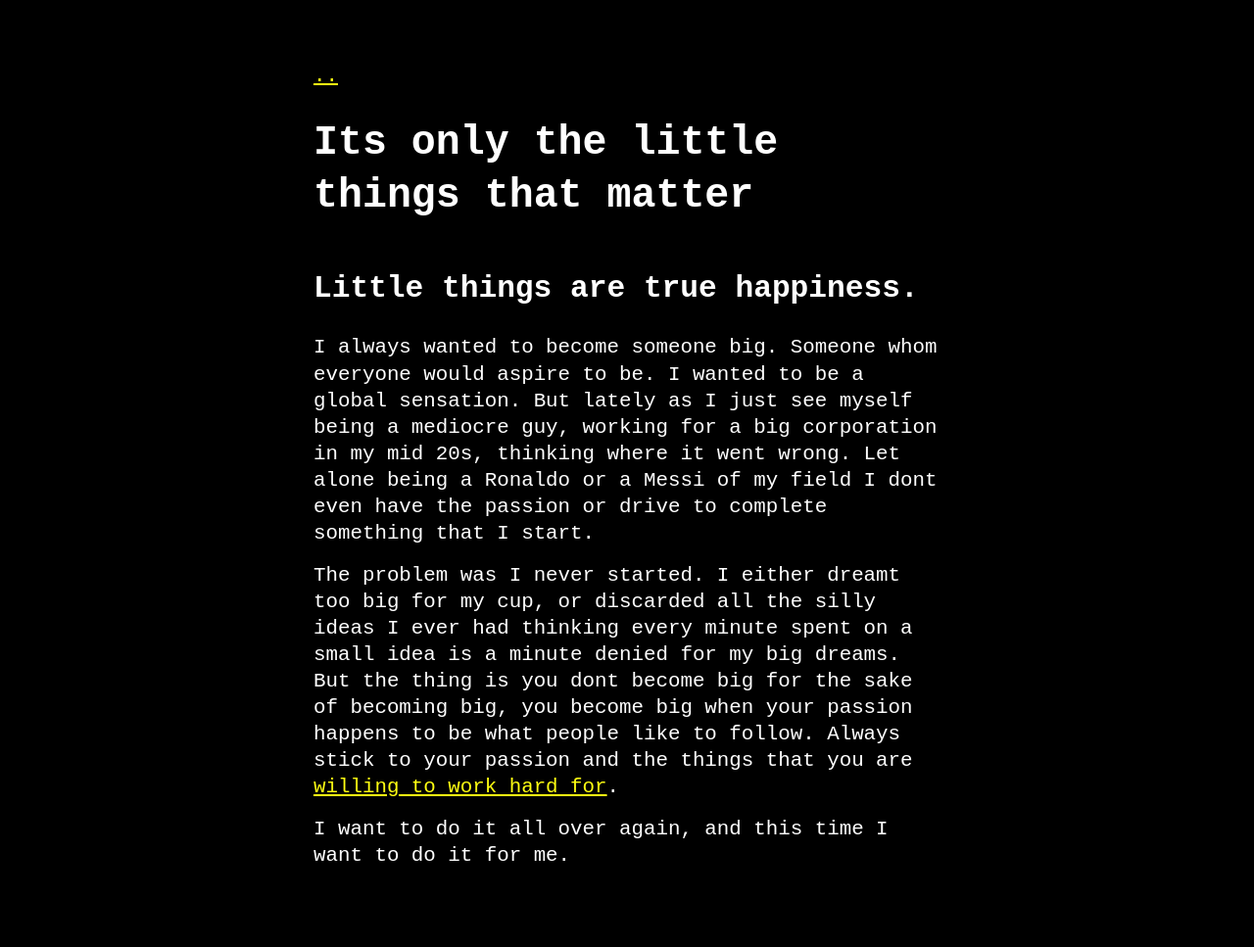
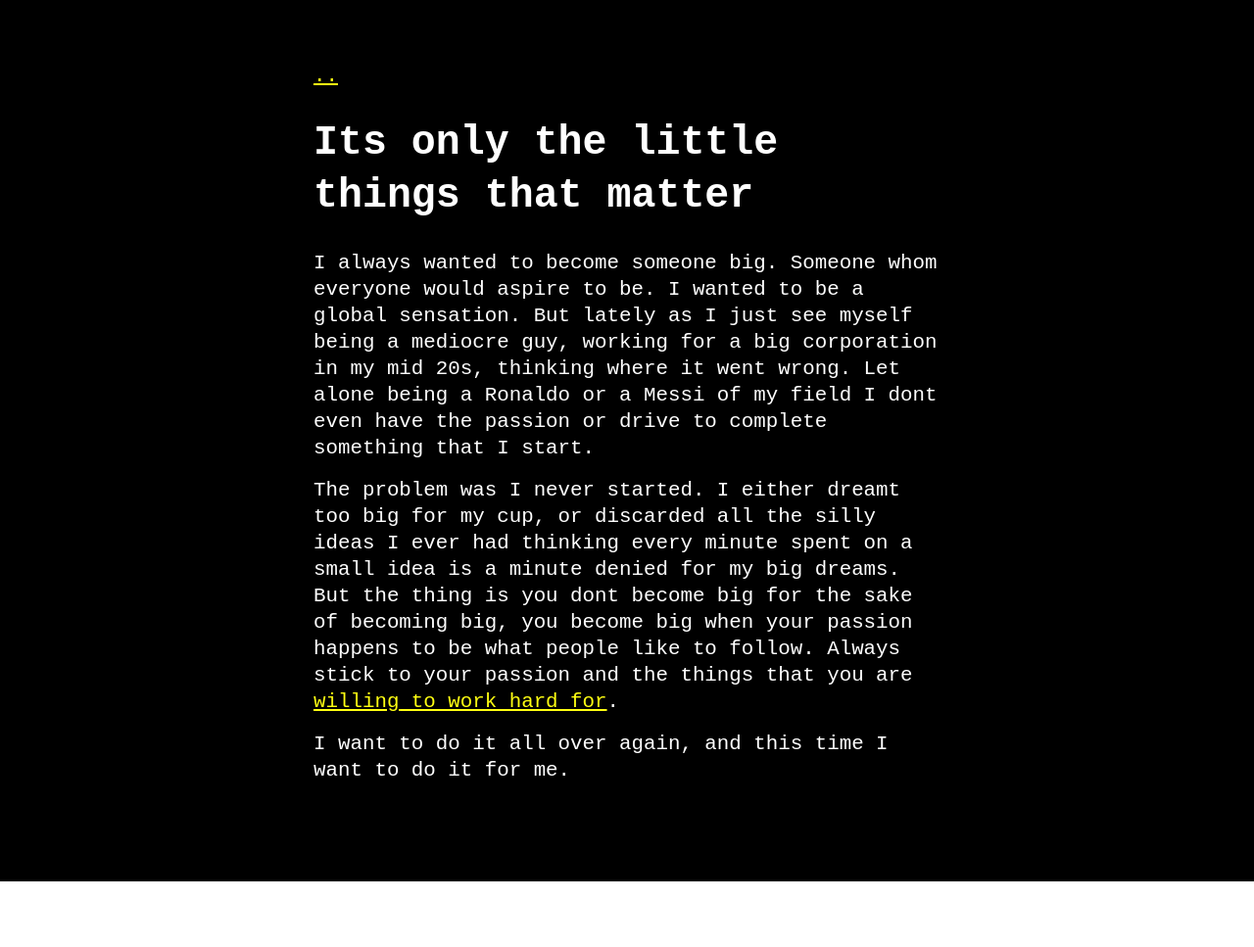
Before and after one commit to BlurryBat/Nebulous_Musings, a Jekyll site: the page built from _posts/2021-02-21-Its_only_the_little_things_that_matter.md, in a window 1280 px wide. Shown: the whole page at 98% size. Built offline with Jekyll 4.4.1, drawn with Linux system fonts in a browser that asks for light colours; after the commit the page ends 900 px from its top, so only the background shows below that.

Commit message:
post headings

```diff
--- a/_posts/2021-02-21-Its_only_the_little_things_that_matter.md
+++ b/_posts/2021-02-21-Its_only_the_little_things_that_matter.md
@@ -2,8 +2,6 @@
 layout: post
 title: Its only the little things that matter
 ---
-
-## Little things are true happiness.
 
 I always wanted to become someone big. Someone whom everyone would aspire to be.
 I wanted to be a global sensation. But lately as I just see myself being a mediocre guy,
```
Also changed, not shown: _posts/2021-02-14-Doing_a_thing_a_Day.md (+0 -2 lines).
